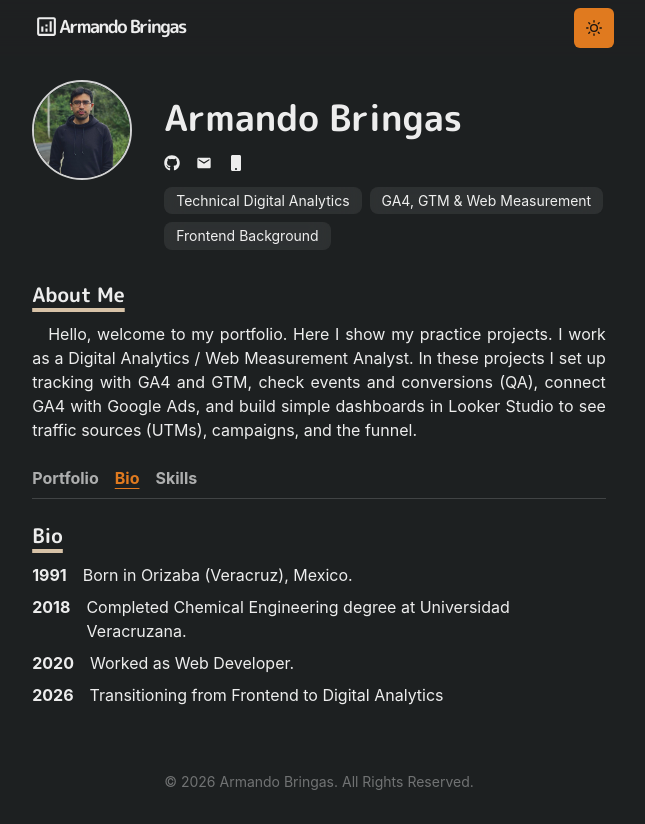
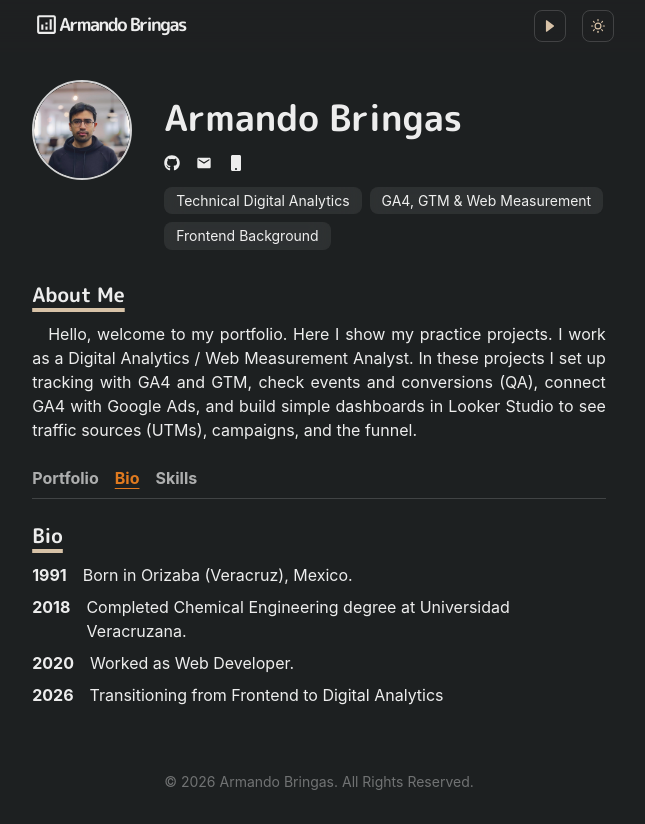
Before and after one commit to armandopbringas/armandopbringas.dev, a Next.js app: page /bio in a window 1280 px wide. Shown: the whole page, without its empty margins (321-966 px from the left). Built offline with nearby package versions, Linux system fonts and the light colour scheme.

Commit message:
Add scheduled color mode, audio toggle, and UI updates

```diff
--- /dev/null
+++ b/components/AudioToggle.tsx
@@ -0,0 +1,70 @@
+import { useEffect, useRef, useState } from 'react'
+import { IconButton, useColorModeValue } from '@chakra-ui/react'
+import { TriangleUpIcon } from '@chakra-ui/icons'
+import { FaPause } from 'react-icons/fa'
+
+const STREAM_URL = 'https://stream.zeno.fm/0r0xa792kwzuv'
+
+const AudioToggle = () => {
+  const audioRef = useRef<HTMLAudioElement | null>(null)
+  const [isPlaying, setIsPlaying] = useState(false)
+
+  const color = useColorModeValue('ink.700', 'sand.400')
+  const activeColor = useColorModeValue('accent.600', 'accent.500')
+  const borderColor = useColorModeValue('blackAlpha.300', 'whiteAlpha.300')
+  const hoverBg = useColorModeValue('blackAlpha.100', 'whiteAlpha.100')
+
+  useEffect(() => {
+    return () => {
+      if (audioRef.current) {
+        audioRef.current.pause()
+        audioRef.current.src = ''
+      }
+    }
+  }, [])
+
+  const getAudio = () => {
+    if (!audioRef.current) {
+      const audio = new Audio(STREAM_URL)
+      audio.preload = 'none'
+      audioRef.current = audio
+    }
+    return audioRef.current
+  }
+
+  const handleToggle = async () => {
+    const audio = getAudio()
+
+    if (isPlaying) {
+      audio.pause()
+      setIsPlaying(false)
+      return
+    }
+
+    try {
+      await audio.play()
+      setIsPlaying(true)
+    } catch {
+      setIsPlaying(false)
+    }
+  }
+
+  return (
+    <IconButton
+      aria-label={isPlaying ? 'Pause radio stream' : 'Play radio stream'}
+      size="sm"
+      variant="ghost"
+      bg="transparent"
+      color={isPlaying ? activeColor : color}
+      borderWidth="1px"
+      borderColor={borderColor}
+      borderRadius="8px"
+      _hover={{ bg: hoverBg }}
+      _active={{ bg: hoverBg }}
+      icon={isPlaying ? <FaPause /> : <TriangleUpIcon transform="rotate(90deg)" />}
+      onClick={handleToggle}
+    />
+  )
+}
+
+export default AudioToggle
--- /dev/null
+++ b/components/ColorModeScheduler.tsx
@@ -0,0 +1,64 @@
+import { useEffect, useRef } from 'react'
+import { useColorMode } from '@chakra-ui/react'
+
+const LIGHT_START_HOUR = 7
+const DARK_START_HOUR = 19
+
+const getModeForDate = (date: Date) => {
+  const hour = date.getHours()
+  if (hour >= LIGHT_START_HOUR && hour < DARK_START_HOUR) {
+    return 'light'
+  }
+  return 'dark'
+}
+
+const getNextSwitchDate = (date: Date) => {
+  const next = new Date(date)
+  const hour = date.getHours()
+
+  if (hour >= LIGHT_START_HOUR && hour < DARK_START_HOUR) {
+    next.setHours(DARK_START_HOUR, 0, 0, 0)
+    return next
+  }
+
+  if (hour < LIGHT_START_HOUR) {
+    next.setHours(LIGHT_START_HOUR, 0, 0, 0)
+    return next
+  }
+
+  next.setDate(next.getDate() + 1)
+  next.setHours(LIGHT_START_HOUR, 0, 0, 0)
+  return next
+}
+
+const ColorModeScheduler = () => {
+  const { setColorMode } = useColorMode()
+  const timeoutRef = useRef<ReturnType<typeof setTimeout> | null>(null)
+
+  useEffect(() => {
+    const applyModeAndSchedule = () => {
+      const now = new Date()
+      const desiredMode = getModeForDate(now)
+      setColorMode(desiredMode)
+
+      const nextSwitch = getNextSwitchDate(now)
+      const timeoutMs = Math.max(1000, nextSwitch.getTime() - now.getTime())
+
+      timeoutRef.current = setTimeout(() => {
+        applyModeAndSchedule()
+      }, timeoutMs)
+    }
+
+    applyModeAndSchedule()
+
+    return () => {
+      if (timeoutRef.current) {
+        clearTimeout(timeoutRef.current)
+      }
+    }
+  }, [setColorMode])
+
+  return null
+}
+
+export default ColorModeScheduler
--- a/components/navbar.js
+++ b/components/navbar.js
@@ -17,6 +17,7 @@ import {
 } from '@chakra-ui/react'
 import { HamburgerIcon } from '@chakra-ui/icons'
 import ThemeToggleButton from './theme-toggle-button'
+import AudioToggle from './AudioToggle'
 
 // const LinkItem = ({ href, path, target, children, ...props }) => {
 //   const active = path === href
@@ -79,6 +80,7 @@ const Navbar = props => {
               Portfolio
             </LinkItem>
           </Stack> */}
+          <AudioToggle />
           <ThemeToggleButton />
 
           <Box ml={2} display={{ base: 'inline-block', md: 'none' }}>
--- a/components/profile-fixed-layout.js
+++ b/components/profile-fixed-layout.js
@@ -53,7 +53,7 @@ const ProfileFixedLayout = ({ currentPath }) => {
             overflow="hidden"
           >
             <ProfileImage
-              src="/images/armando.jpg"
+              src="/images/me.JPG"
               alt="Profile image"
               borderRadius="full"
               width="100"
--- a/components/theme-toggle-button.js
+++ b/components/theme-toggle-button.js
@@ -5,8 +5,9 @@ import { SunIcon, MoonIcon } from '@chakra-ui/icons'
 const ThemeToggleButton = () => {
   const { toggleColorMode } = useColorMode()
 
-  const bg = useColorModeValue('accent.600', 'accent.500')
-  const color = useColorModeValue('white', 'ink.900')
+  const color = useColorModeValue('ink.700', 'sand.400')
+  const borderColor = useColorModeValue('blackAlpha.300', 'whiteAlpha.300')
+  const hoverBg = useColorModeValue('blackAlpha.100', 'whiteAlpha.100')
 
   return (
     <AnimatePresence mode="wait" initial={false}>
@@ -20,10 +21,15 @@ const ThemeToggleButton = () => {
       >
         <IconButton
           aria-label="Toggle theme"
-          bg={bg}
+          size="sm"
+          variant="ghost"
+          bg="transparent"
           color={color}
-          _hover={{ bg: useColorModeValue('accent.500', 'accent.600') }}
-          _active={{ bg: useColorModeValue('accent.600', 'accent.500') }}
+          borderWidth="1px"
+          borderColor={borderColor}
+          borderRadius="8px"
+          _hover={{ bg: hoverBg }}
+          _active={{ bg: hoverBg }}
           icon={useColorModeValue(<MoonIcon />, <SunIcon />)}
           onClick={toggleColorMode}
         ></IconButton>
--- a/pages/_app.js
+++ b/pages/_app.js
@@ -4,6 +4,7 @@ import { AnimatePresence } from 'framer-motion'
 import Chakra from '../components/chakra'
 import Payhip from '../components/payhip'
 import { Analytics } from '@vercel/analytics/react'
+import ColorModeScheduler from '../components/ColorModeScheduler'
 
 if (typeof window !== 'undefined') {
   window.history.scrollRestoration = 'manual'
@@ -12,6 +13,7 @@ if (typeof window !== 'undefined') {
 function Website({ Component, pageProps, router }) {
   return (
     <Chakra cookies={pageProps.cookies}>
+      <ColorModeScheduler />
       <Fonts />
       <Payhip />
       <Layout router={router}>
--- a/pages/portfolio.js
+++ b/pages/portfolio.js
@@ -690,7 +690,7 @@ const PortfolioPage = () => {
                       _groupHover={{ bgGradient: projectOverlayHover }}
                     />
                     <Box position="absolute" bottom={0} left={0} right={0} zIndex={1} p={4}>
-                      <Heading as="h4" size="md" mb={1} noOfLines={2}>
+                      <Heading as="h4" size="md" mb={1} noOfLines={2} color="whiteAlpha.900">
                         {project.title}
                       </Heading>
                       <Text fontSize="sm" noOfLines={2} color="whiteAlpha.800">
```
Also changed, not shown: public/images/me.JPG (added).
